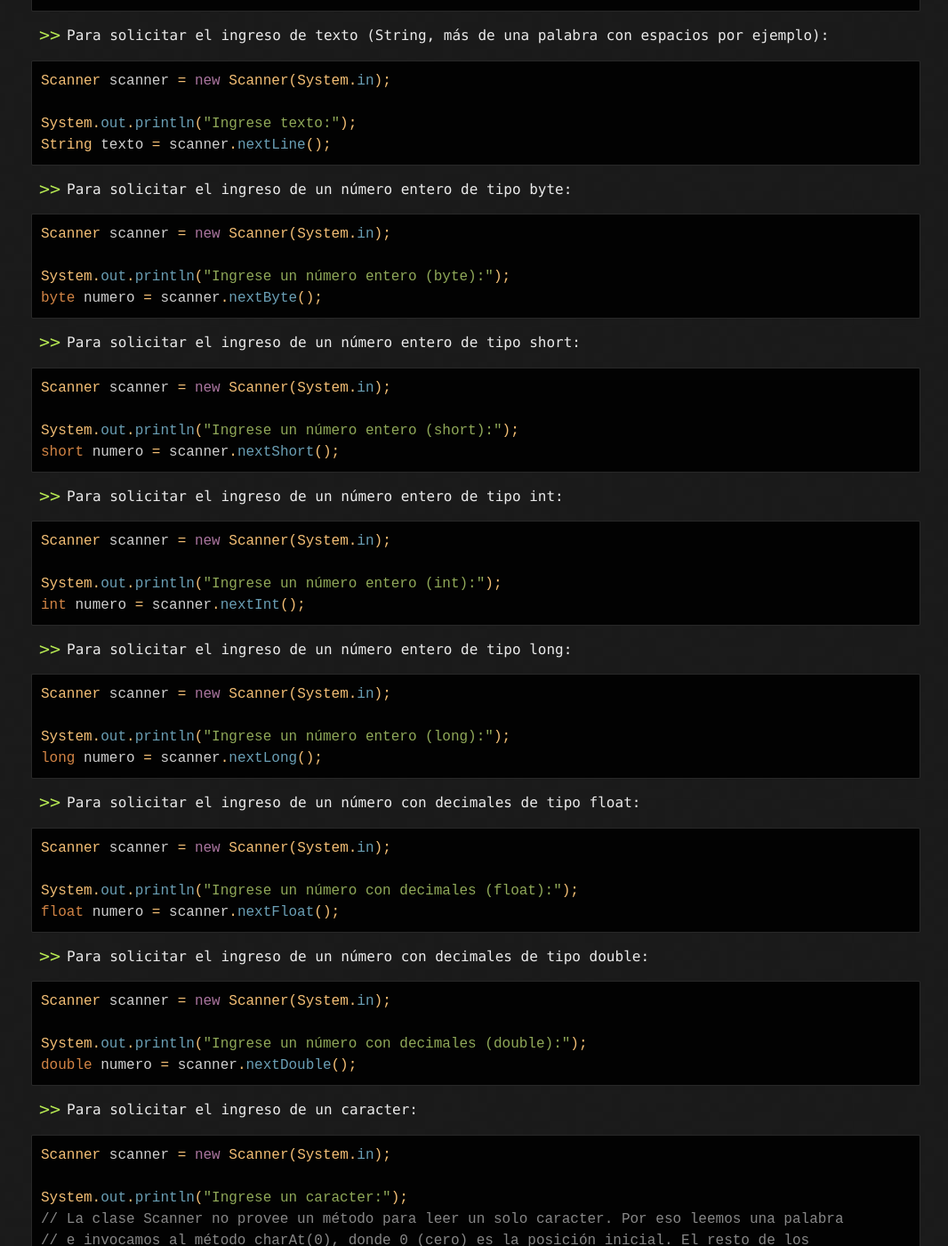
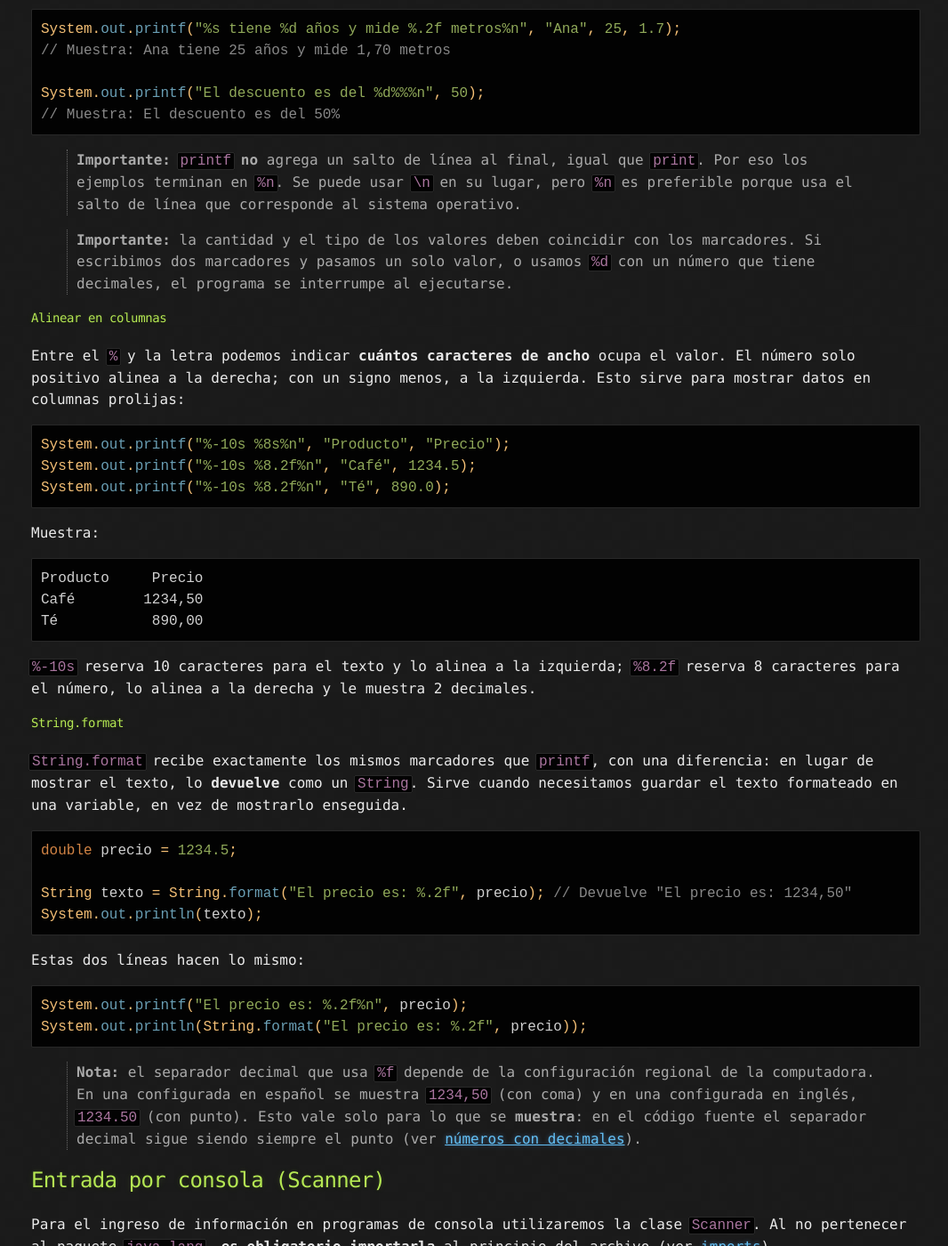
Before and after one commit to javaprincipiantes/javaprincipiantes.github.io, a Jekyll site: the page built from content/entrada-y-salida-por-consola.md, in a window 1280 px wide and 1400 px high, scrolled down 1762 px. Shown: the whole window at 89% size, without its empty margins (105-1171 px from the left). Built offline with Jekyll 4.4.1, drawn with Linux system fonts in a browser that asks for light colours; some of the changed text lies outside the part shown.

Commit message:
Agrega ejemplos de String.format y printf para dar formato

````diff
--- a/content/entrada-y-salida-por-consola.md
+++ b/content/entrada-y-salida-por-consola.md
@@ -37,6 +37,89 @@ System.err.println("Mensaje de error.");
 ```
 
 > **Nota:** `System.out` y `System.err` pertenecen al paquete `java.lang`, así que no necesitan ningún `import`.
+
+### Dar formato a la salida
+
+Concatenar con `+` alcanza para mensajes simples, pero no nos deja controlar cómo se muestra el dato. Un precio, por ejemplo, se muestra con los decimales que tenga, no con los dos que esperaríamos:
+
+```java
+double precio = 1234.5;
+System.out.println("El precio es: " + precio); // Muestra: El precio es: 1234.5
+```
+
+Para eso contamos con `printf`, que recibe un **texto con marcadores** y los valores que deben ocupar esos marcadores, en orden:
+
+```java
+double precio = 1234.5;
+System.out.printf("El precio es: %.2f%n", precio); // Muestra: El precio es: 1234,50
+```
+
+El marcador `%.2f` indica "acá va un número con decimales, mostrado con 2 decimales", y `%n` indica un salto de línea. Cada marcador empieza con el caracter `%`.
+
+Los marcadores más usados son:
+
+| Marcador | Para qué sirve                                    |
+|:---------|:--------------------------------------------------|
+| %s       | Un texto (String)                                 |
+| %d       | Un número entero (byte, short, int, long)         |
+| %f       | Un número con decimales (float, double)           |
+| %.2f     | Un número con decimales, mostrando solo 2         |
+| %b       | Un valor de verdad (true o false)                 |
+| %c       | Un caracter                                       |
+| %n       | Un salto de línea                                 |
+| %%       | El caracter % (para mostrarlo tal cual)           |
+
+```java
+System.out.printf("%s tiene %d años y mide %.2f metros%n", "Ana", 25, 1.7);
+// Muestra: Ana tiene 25 años y mide 1,70 metros
+
+System.out.printf("El descuento es del %d%%%n", 50);
+// Muestra: El descuento es del 50%
+```
+
+> **Importante:** `printf` **no** agrega un salto de línea al final, igual que `print`. Por eso los ejemplos terminan en `%n`. Se puede usar `\n` en su lugar, pero `%n` es preferible porque usa el salto de línea que corresponde al sistema operativo.
+
+> **Importante:** la cantidad y el tipo de los valores deben coincidir con los marcadores. Si escribimos dos marcadores y pasamos un solo valor, o usamos `%d` con un número que tiene decimales, el programa se interrumpe al ejecutarse.
+
+#### Alinear en columnas
+
+Entre el `%` y la letra podemos indicar **cuántos caracteres de ancho** ocupa el valor. El número solo positivo alinea a la derecha; con un signo menos, a la izquierda. Esto sirve para mostrar datos en columnas prolijas:
+
+```java
+System.out.printf("%-10s %8s%n", "Producto", "Precio");
+System.out.printf("%-10s %8.2f%n", "Café", 1234.5);
+System.out.printf("%-10s %8.2f%n", "Té", 890.0);
+```
+
+Muestra:
+
+```
+Producto     Precio
+Café        1234,50
+Té           890,00
+```
+
+`%-10s` reserva 10 caracteres para el texto y lo alinea a la izquierda; `%8.2f` reserva 8 caracteres para el número, lo alinea a la derecha y le muestra 2 decimales.
+
+#### String.format
+
+`String.format` recibe exactamente los mismos marcadores que `printf`, con una diferencia: en lugar de mostrar el texto, lo **devuelve** como un `String`. Sirve cuando necesitamos guardar el texto formateado en una variable, en vez de mostrarlo enseguida.
+
+```java
+double precio = 1234.5;
+
+String texto = String.format("El precio es: %.2f", precio); // Devuelve "El precio es: 1234,50"
+System.out.println(texto);
+```
+
+Estas dos líneas hacen lo mismo:
+
+```java
+System.out.printf("El precio es: %.2f%n", precio);
+System.out.println(String.format("El precio es: %.2f", precio));
+```
+
+> **Nota:** el separador decimal que usa `%f` depende de la configuración regional de la computadora. En una configurada en español se muestra `1234,50` (con coma) y en una configurada en inglés, `1234.50` (con punto). Esto vale solo para lo que se **muestra**: en el código fuente el separador decimal sigue siendo siempre el punto (ver [números con decimales](./conceptos-basicos.html#números-con-decimales)).
 
 ## Entrada por consola (Scanner)
 
````
Also changed, not shown: index.md (+1 -0 lines).
